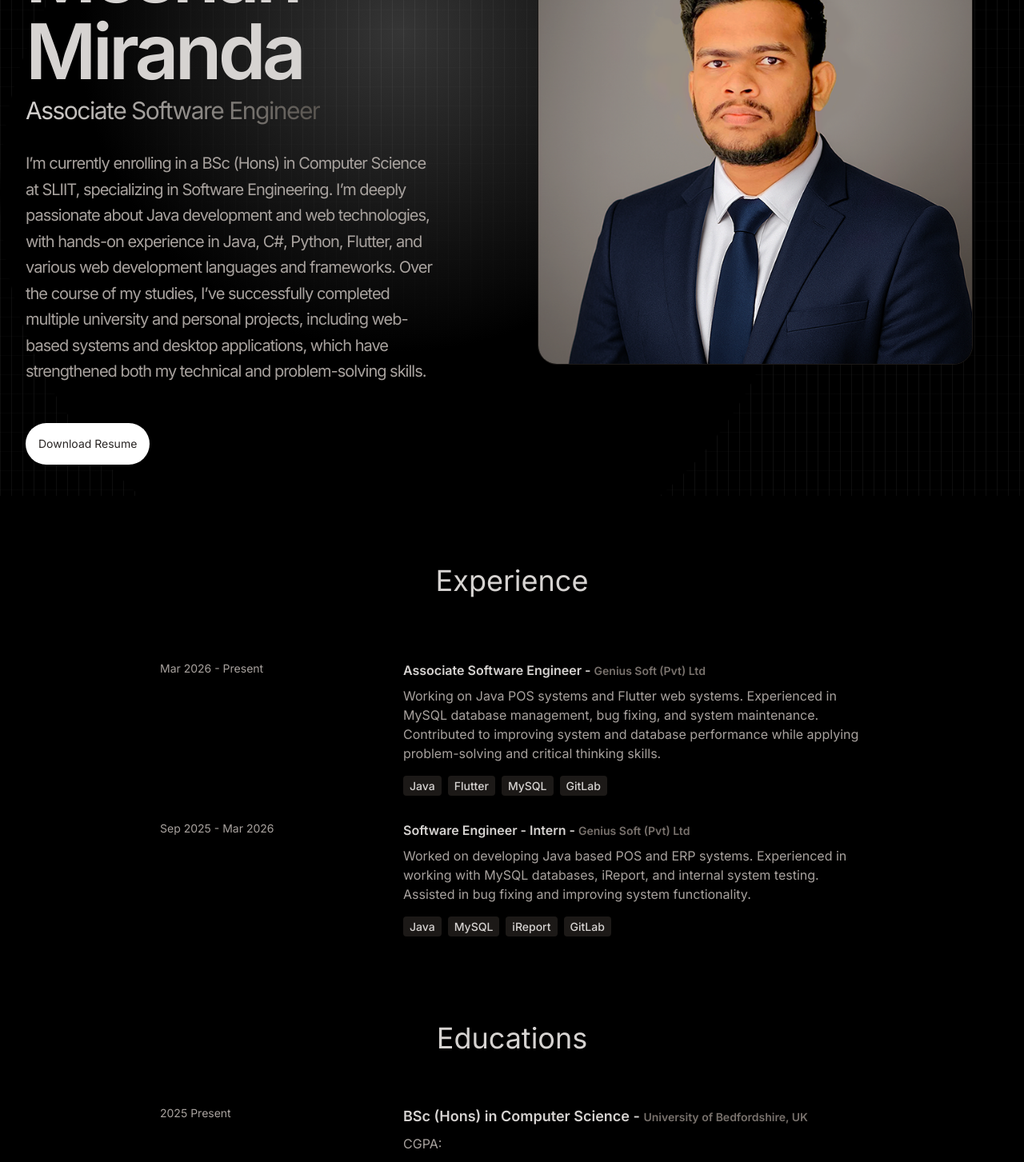
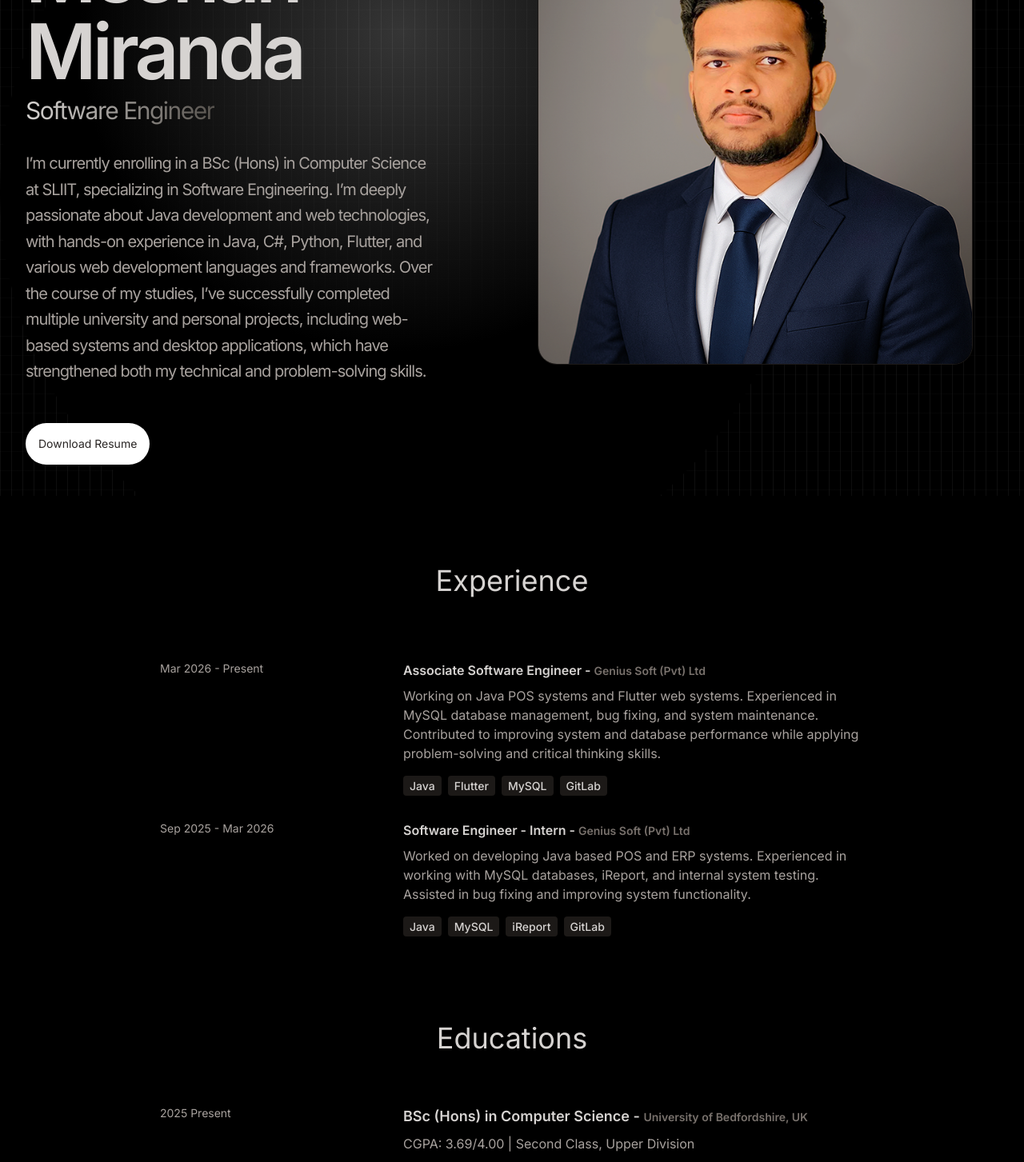
Before and after one commit to MeshanMiranda/portfolio, a React (Vite) app: page / in a window 1280 px wide. Shown: the part 180-1633 px from the top of the page at 80% size. Built offline with nearby package versions, Linux system fonts and the light colour scheme.

Commit message:
remove associate

```diff
--- a/src/components/Hero.jsx
+++ b/src/components/Hero.jsx
@@ -84,7 +84,7 @@ const Hero = () => {
             className="flex flex-col items-center lg:items-start mt-10">
             <motion.h2 variants={childVariants} className="pb-2 text-4xl tracking-tighter font-semibold lg:text-8xl">Meshan Miranda</motion.h2>
             <motion.span variants={childVariants} className="bg-gradient-to-r from-stone-300
-                to-stone-600 bg-clip-text text-3xl tracking-tighter text-transparent">Associate Software Engineer</motion.span>
+                to-stone-600 bg-clip-text text-3xl tracking-tighter text-transparent">Software Engineer</motion.span>
             <motion.p variants={childVariants} className="my-2 max-w-lg py-6 text-xl leading-relaxed tracking-tighter"><ProjectDescription description={HERO_CONTENT} /></motion.p>
             <motion.a variants={childVariants} href="https://drive.google.com/file/d/1dY_3UBQ8JMJYRH6b_natjVPXpvUMv9gj/view?usp=sharing"
               target="_blank"
--- a/src/constants/index.js
+++ b/src/constants/index.js
@@ -37,7 +37,7 @@ export const EDUCATIONS = [
     year: "2025 Present",
     title: "BSc (Hons) in Computer Science",
     university: "University of Bedfordshire, UK",
-    cgpa: "",
+    cgpa: "3.69/4.00  | Second Class, Upper Division",
     description: "I am currently a 3rd-year student pursuing a BSc (Hons) in Computer Science, gaining expertise in programming, algorithms, software development, and other core computing disciplines. My academic journey has equipped me with strong problem-solving skills and hands-on experience in various technologies, preparing me for a future in the tech industry.",
   },
   {
```
Also changed, not shown: github_readme.txt.
